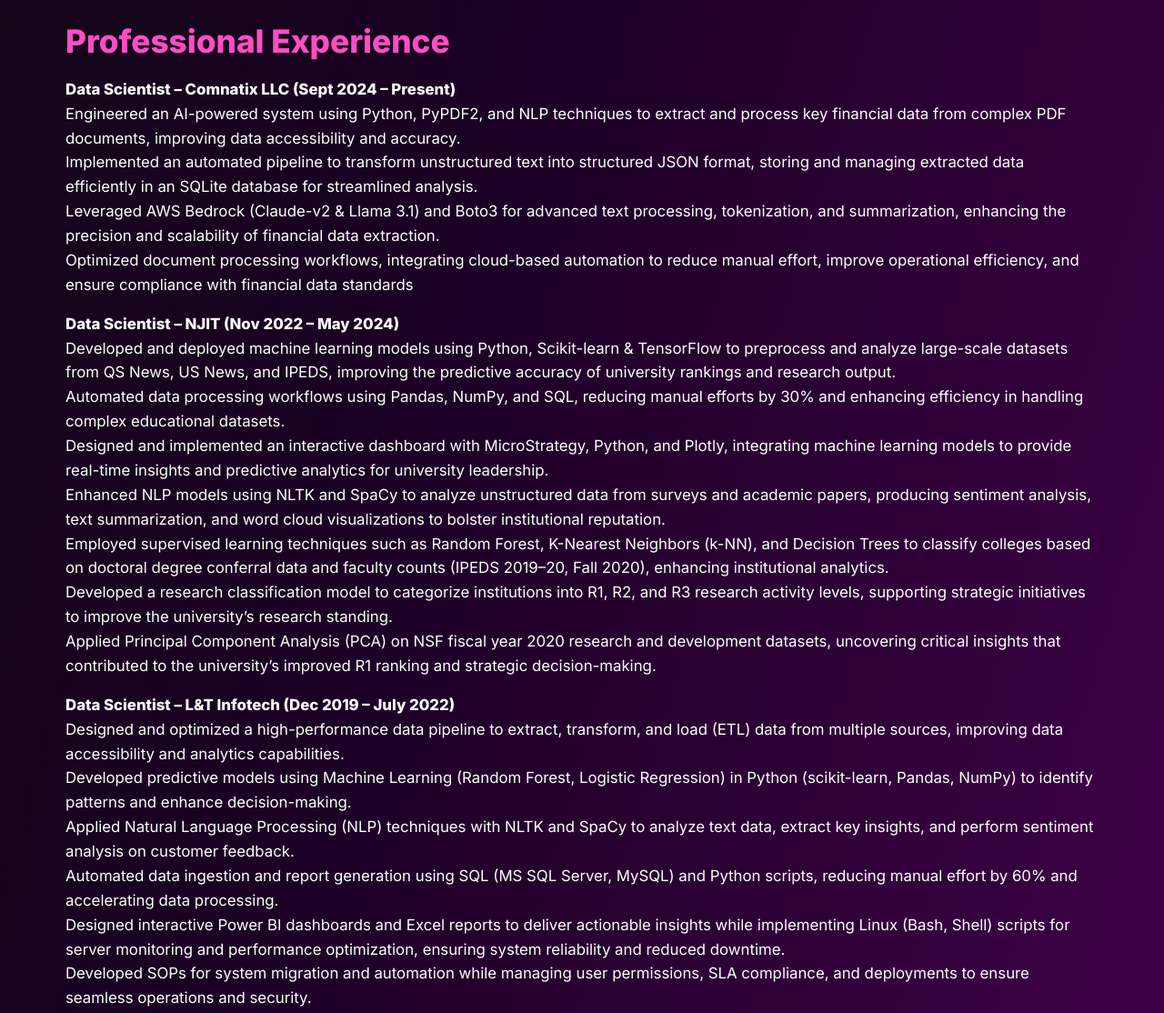
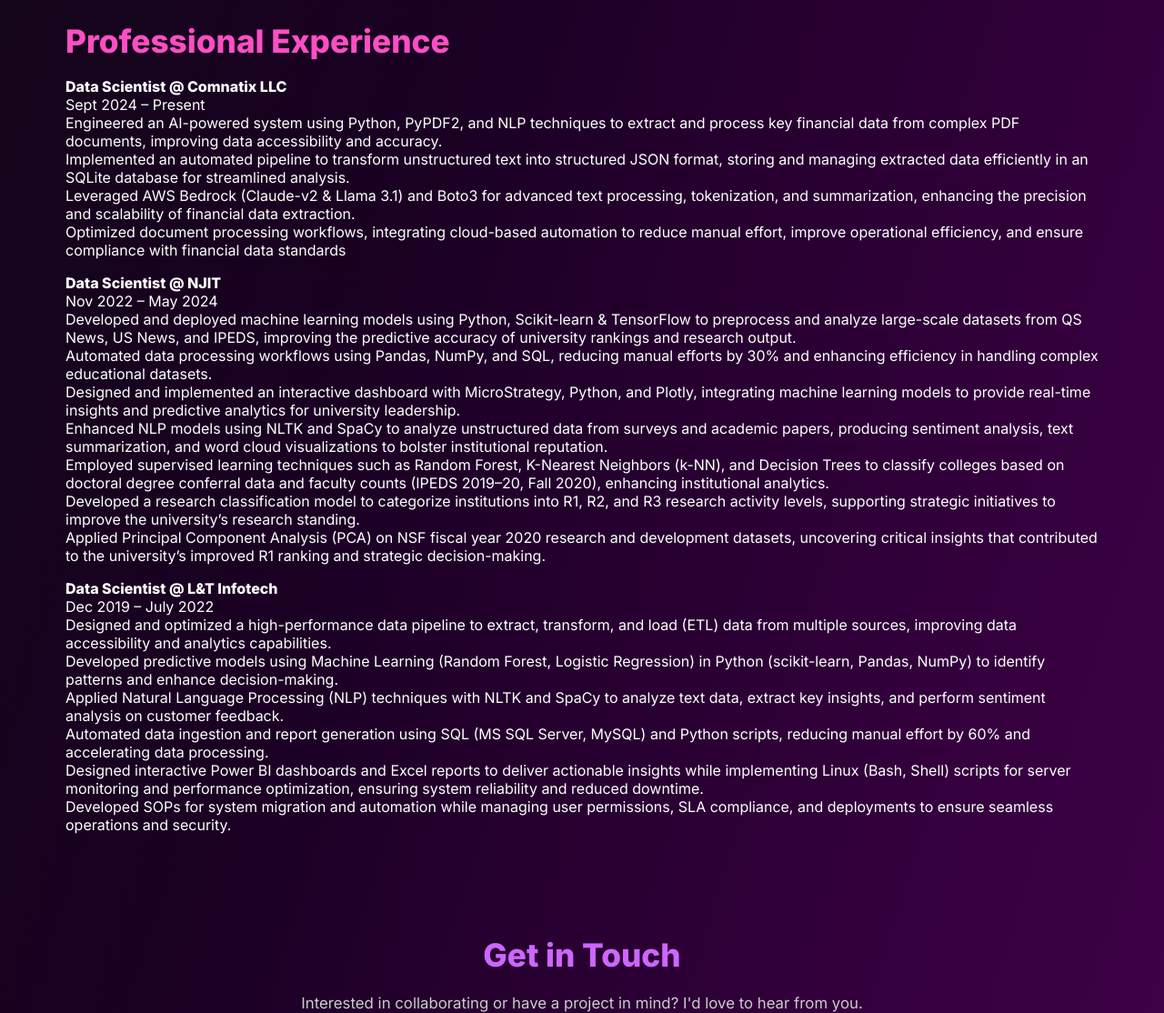
Before and after one commit to RohanPujari/My-Portfolio-Cursor, a plain HTML site: page index.html in a window 1280 px wide. Shown: the part 2480-3594 px from the top of the page at 91% size. Drawn offline with Linux system fonts and the light colour scheme.

Commit message:
Commit New design

```diff
--- a/index.html
+++ b/index.html
@@ -321,8 +321,16 @@
   </section>
 
   <section>
-    <h3>Professional Experience</h3>
-    <p><strong>Data Scientist – Comnatix LLC (Sept 2024 – Present)</strong><br>
+    <h3 class="section-heading">Professional Experience</h3>
+
+  <div class="timeline">
+
+    <div class="timeline-item">
+      <div class="timeline-marker"></div>
+      <div class="timeline-content">
+        <h4>Data Scientist <span class="timeline-company">@ Comnatix LLC</span></h4>
+        <span class="timeline-date">Sept 2024 – Present</span>
+        <ul>
         Engineered an AI-powered system using Python, PyPDF2, and NLP techniques to extract and process key financial data from
         complex PDF documents, improving data accessibility and accuracy.<br>
         Implemented an automated pipeline to transform unstructured text into structured JSON format, storing and managing extracted
@@ -331,9 +339,17 @@
         enhancing the precision and scalability of financial data extraction.<br>
         Optimized document processing workflows, integrating cloud-based automation to reduce manual effort, improve operational
         efficiency, and ensure compliance with financial data standards</p>
+    </ul>
+</div>
+</div>
+</div>
 
-
-    <p><strong>Data Scientist – NJIT (Nov 2022 – May 2024)</strong><br>
+<div class="timeline-item">
+    <div class="timeline-marker"></div>
+    <div class="timeline-content">
+      <h4>Data Scientist <span class="timeline-company">@ NJIT</span></h4>
+      <span class="timeline-date">Nov 2022 – May 2024</span>
+      <ul>
         Developed and deployed machine learning models using Python, Scikit-learn & TensorFlow to preprocess and analyze large-scale
         datasets from QS News, US News, and IPEDS, improving the predictive accuracy of university rankings and research output.<br>
         Automated data processing workflows using Pandas, NumPy, and SQL, reducing manual efforts by 30% and enhancing efficiency
@@ -348,8 +364,17 @@
         strategic initiatives to improve the university’s research standing.<br>
         Applied Principal Component Analysis (PCA) on NSF fiscal year 2020 research and development datasets, uncovering critical
         insights that contributed to the university’s improved R1 ranking and strategic decision-making.</p>
+    </ul>
+</div>
+</div>
 
-    <p><strong>Data Scientist – L&T Infotech (Dec 2019 – July 2022)</strong><br>
+
+<div class="timeline-item">
+    <div class="timeline-marker"></div>
+    <div class="timeline-content">
+      <h4>Data Scientist <span class="timeline-company">@ L&T Infotech</span></h4>
+      <span class="timeline-date">Dec 2019 – July 2022</span>
+      <ul>
         Designed and optimized a high-performance data pipeline to extract, transform, and load (ETL) data from multiple sources,
         improving data accessibility and analytics capabilities.<br>
         Developed predictive models using Machine Learning (Random Forest, Logistic Regression) in Python (scikit-learn, Pandas,
@@ -362,6 +387,9 @@
         scripts for server monitoring and performance optimization, ensuring system reliability and reduced downtime.<br>
         Developed SOPs for system migration and automation while managing user permissions, SLA compliance, and deployments to
         ensure seamless operations and security.</p>
+    </ul>
+</div>
+</div>
   </section>
 
   <section id="contact">
@@ -378,19 +406,6 @@
       <button type="submit" style="margin-top:1rem; background:linear-gradient(to right, #ff007f, #cc66ff); color:white; padding:0.8rem 2rem; border:none; border-radius:8px; font-weight:bold;">Send Message</button>
     </form>
   </section>
-
-
-  <!-- <form action="https://formsubmit.co/rohanpujari1914@gmail.com" method="POST">
-    <input type="hidden" name="_captcha" value="false">
-    <input type="hidden" name="_next" value="https://yourdomain.com/thank-you.html">
-
-    <input type="text" name="name" required placeholder="Your Name">
-    <input type="email" name="email" required placeholder="Your Email">
-    <input type="text" name="subject" required placeholder="Subject">
-    <textarea name="message" rows="5" required placeholder="Message"></textarea>
-
-    <button type="submit">Send Message</button>
-  </form> -->
 
 
 
```
